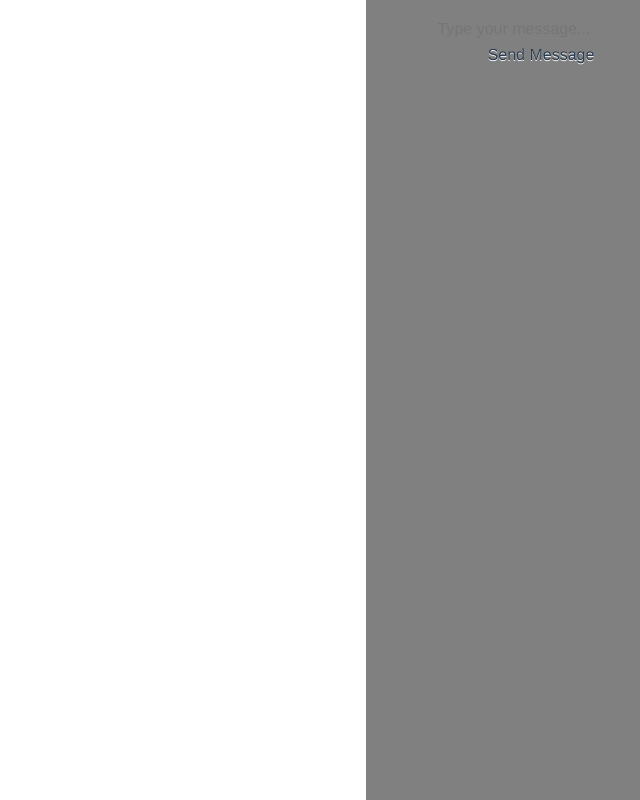
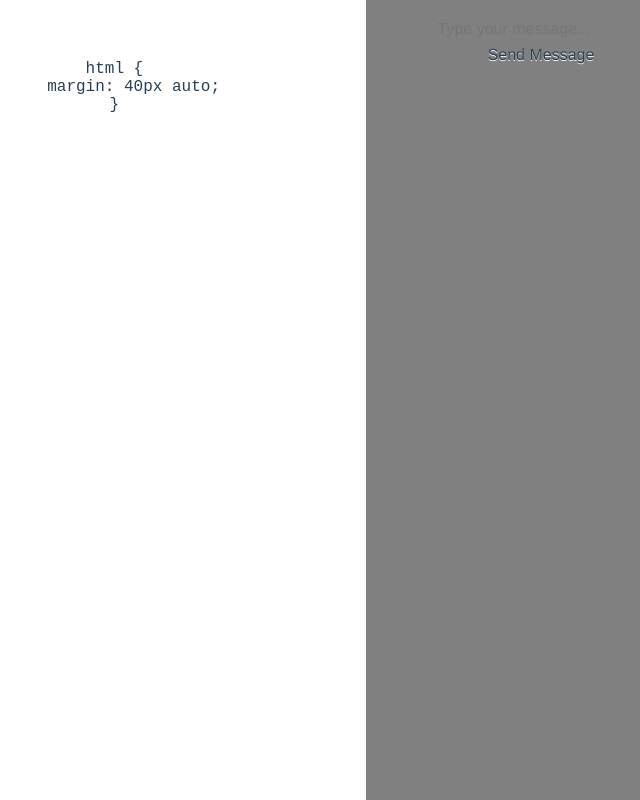
Before and after one commit to aLoneWitness/scriptstream, a Vue app: page / in a window 1280 px wide. Shown: the whole page, without its empty margins (564-1204 px from the left). Built offline with nearby package versions, Linux system fonts and the light colour scheme; the HTML template or start-up script is replaced by a standard one.

Commit message:
Added basic chat lookz

```diff
--- /dev/null
+++ b/src/components/Codeview.vue
@@ -0,0 +1,22 @@
+<template>
+  <div>
+      <pre id="code-display">
+        html {
+            margin: 40px auto;
+        }
+      </pre>
+  </div>
+</template>
+
+<script>
+
+export default {
+    mounted: function(){
+
+    }
+}
+</script>
+
+<style>
+
+</style>
--- a/src/views/Home.vue
+++ b/src/views/Home.vue
@@ -1,5 +1,6 @@
 <template>
   <div class="home">
+    <codeview></codeview>
     <chatbar>
     </chatbar>
   </div>
@@ -7,12 +8,14 @@
 
 <script>
 // @ is an alias to /src
-import Chatbar from '../components/Chatbar.vue';
+import Chatbar from '../components/Chatbar.vue'
+import Codeview from '../components/Codeview.vue'
 
 export default {
   name: "home",
   components: {
-    Chatbar
+    Chatbar,
+    Codeview
   }
 };
 </script>
```
